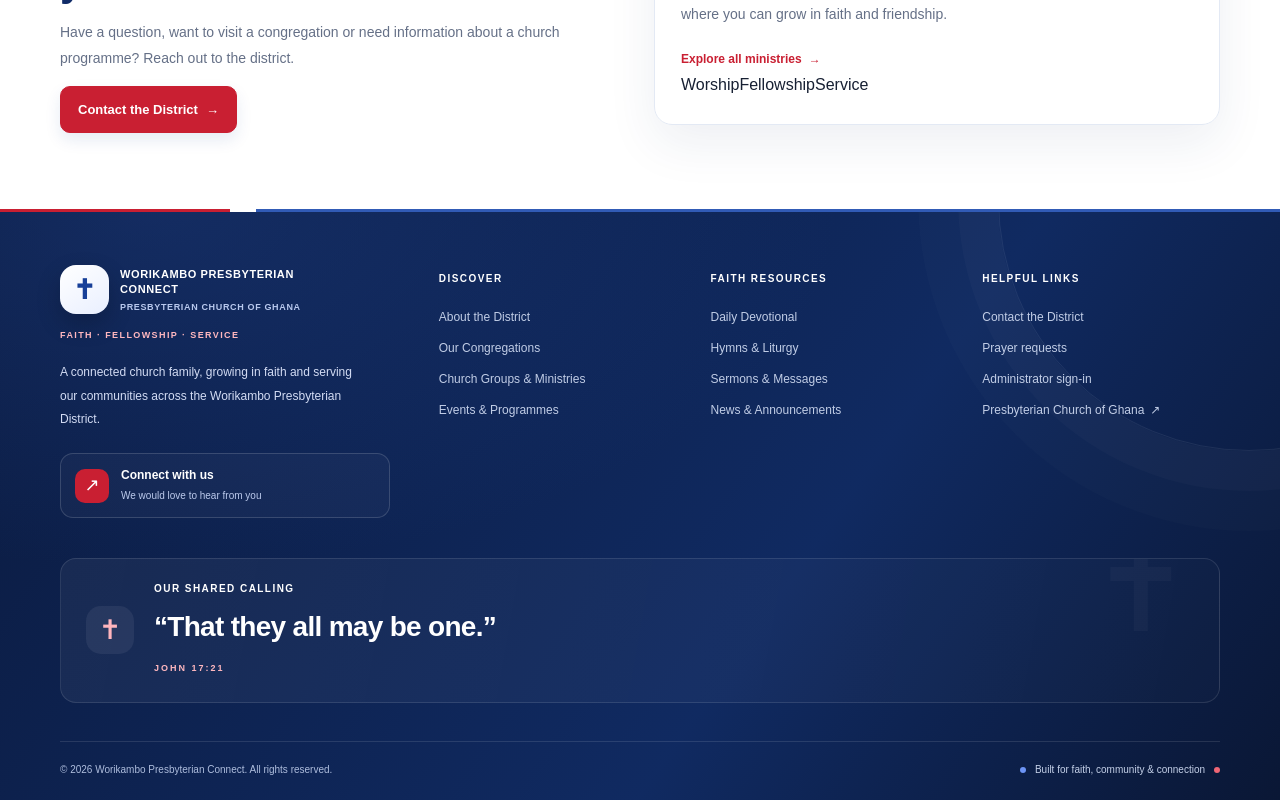
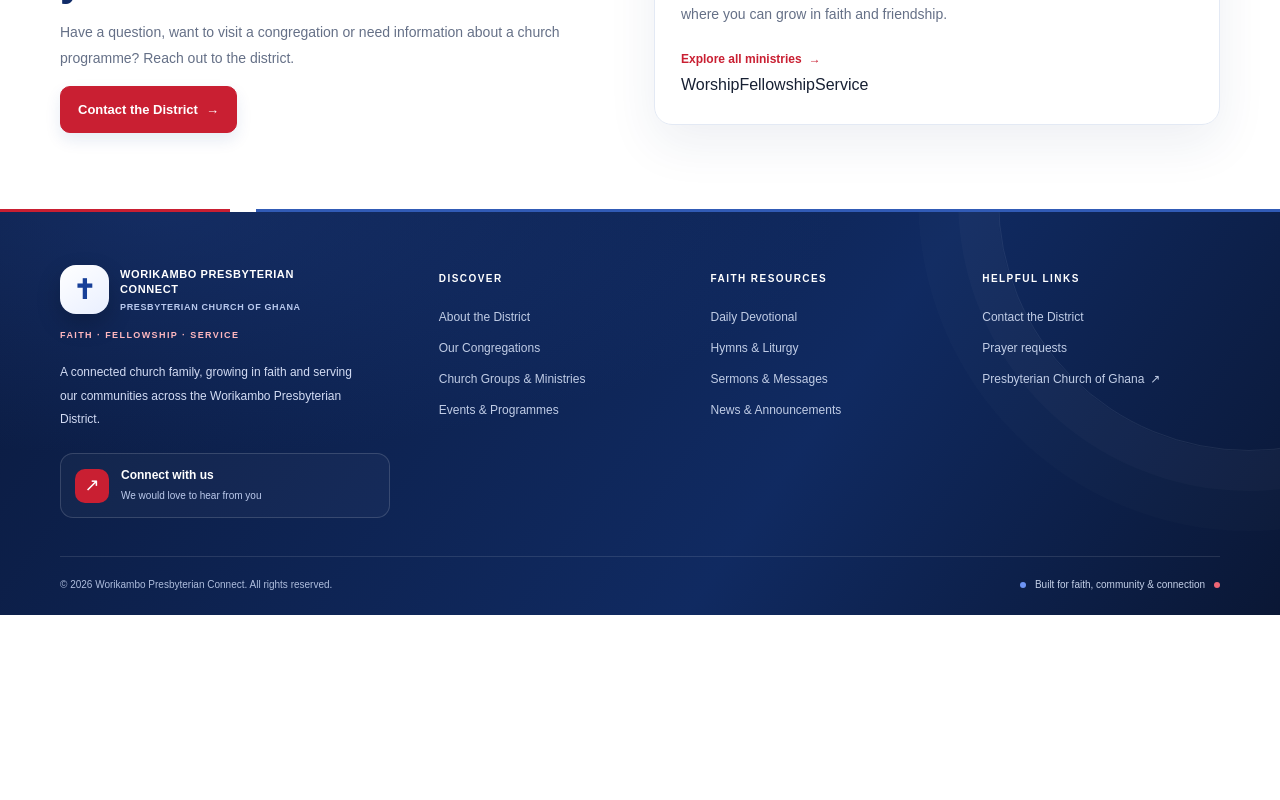
Before and after one commit to ernestayambilla73-netizen/worikambo-Presbyterian-connect, a Next.js app: page / in a window 1280 px wide. Shown: the part 2405-3205 px from the top of the page. After the commit the page ends 3020 px from the top, so only its background shows below. Built offline with nearby package versions, Linux system fonts and the light colour scheme.

Commit message:
Shorten footer and move district motto to homepage

```diff
--- a/app/layout.tsx
+++ b/app/layout.tsx
@@ -40,8 +40,7 @@ export default function RootLayout({ children }: Readonly<{ children: React.Reac
         </div>
         <div className="footer-column"><span className="footer-heading">Discover</span><a href="/about">About the District</a><a href="/congregations">Our Congregations</a><a href="/ministries">Church Groups & Ministries</a><a href="/events">Events & Programmes</a></div>
         <div className="footer-column"><span className="footer-heading">Faith resources</span><a href="/devotional">Daily Devotional</a><a href="/hymns">Hymns & Liturgy</a><a href="/sermons">Sermons & Messages</a><a href="/news">News & Announcements</a></div>
-        <div className="footer-column"><span className="footer-heading">Helpful links</span><a href="/contact">Contact the District</a><a href="/contact#prayer">Prayer requests</a><a href="/admin">Administrator sign-in</a><a href="https://pcgonline.org/" target="_blank" rel="noreferrer">Presbyterian Church of Ghana <span aria-hidden="true">↗</span></a></div>
-        <div className="footer-scripture"><span className="footer-cross" aria-hidden="true">✝</span><div><span className="footer-heading">Our shared calling</span><blockquote>“That they all may be one.”</blockquote><span className="footer-verse">JOHN 17:21</span></div></div>
+        <div className="footer-column"><span className="footer-heading">Helpful links</span><a href="/contact">Contact the District</a><a href="/contact#prayer">Prayer requests</a><a href="https://pcgonline.org/" target="_blank" rel="noreferrer">Presbyterian Church of Ghana <span aria-hidden="true">↗</span></a></div>
         <div className="footer-bottom"><span>© {new Date().getFullYear()} Worikambo Presbyterian Connect. All rights reserved.</span><span className="footer-bottom-right"><span className="footer-dot" /> Built for faith, community & connection <span className="footer-dot red" /></span></div>
       </div>
     </footer>
```
